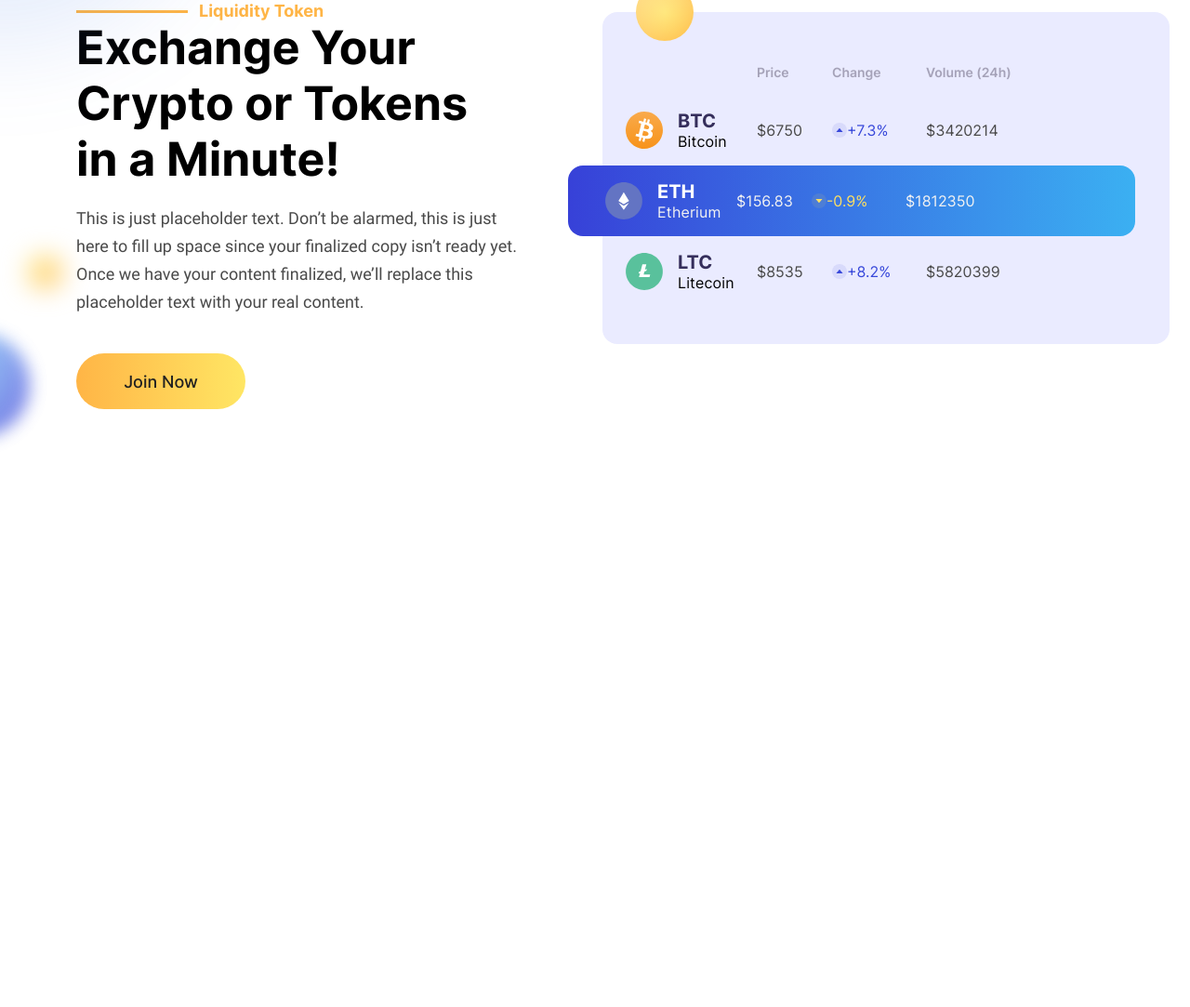
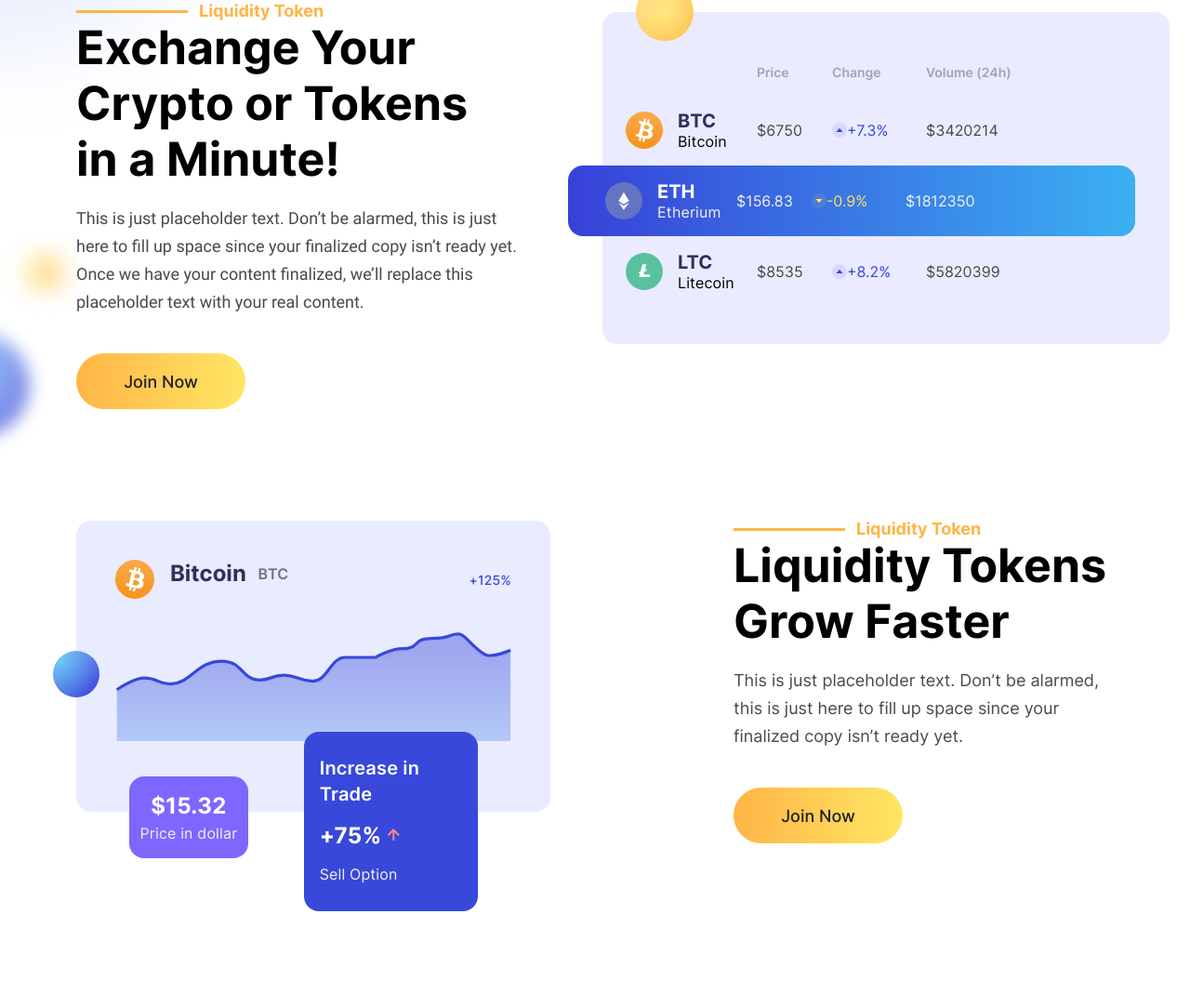
Before and after one commit to JustinPaul25/liquidity, a plain HTML site: page index.html in a window 1280 px wide. Shown: the part 4621-5704 px from the top of the page at 93% size. Before the commit the page ends 5121 px from the top, so only its background shows below. Drawn offline with nearby package versions, Linux system fonts and the light colour scheme.

Commit message:
tokens section

```diff
--- a/assets/css/main.css
+++ b/assets/css/main.css
@@ -5,6 +5,7 @@
 @import 'lessons.css';
 @import 'features.css';
 @import 'exchange.css';
+@import 'token.css';
 
 body {
     position: relative;
--- /dev/null
+++ b/assets/css/token.css
@@ -0,0 +1,194 @@
+.token-wrapper {
+    padding: 60px 90px 176px 90px;
+    display: flex;
+}
+
+.token-chart-wrapper {
+    width: 610px;
+    height: 313px;
+    border-radius: 16px;
+    background: #E9EBFF;
+    padding: 42.07px 42.07px 50.07px 42.07px;
+    transform: translateX(-40px);
+}
+
+.token-bitcoin-title {
+    color: #352E5B;
+    font-size: 24px;
+    font-style: normal;
+    font-weight: 700;
+    line-height: normal;
+    margin-bottom: 0px;
+    width: 86.241px;
+    margin-right: 8.42px;
+}
+
+.token-bitcoin-abbr {
+    color: #394149;
+    font-size: 16px;
+    font-style: normal;
+    font-weight: 600;
+    line-height: normal;
+    opacity: 0.7;
+    margin-top: 5px;
+    margin-bottom: 0px;
+}
+
+.token-perc-text {
+    color: #3848DA;
+    text-align: right;
+    font-size: 14px;
+    font-style: normal;
+    font-weight: 500;
+    line-height: normal;
+    letter-spacing: 0.14px;
+    margin-left: auto;
+    margin-bottom: 0px;
+}
+
+.graph-wrapper {
+    width: 100%;
+    height: auto;
+    margin-top: 35.76px;
+}
+
+.token-price-wrapper {
+    width: 177.74px;
+    height: 88.34px;
+    border-radius: 16px;
+    background: #7D67FF;
+    bottom: 0px;
+    left: 24px;
+    bottom: -8px;
+    display: flex;
+    flex-direction: column;
+    justify-content: center;
+    align-items: center;
+}
+
+.token-price-text {
+    color: #fff;
+    text-align: center;
+    font-size: 24px;
+    font-style: normal;
+    font-weight: 700;
+    line-height: normal;
+    letter-spacing: 0.24px;
+    margin-bottom: 4.21px;
+}
+
+.token-price-label-text {
+    color: #F2F2F2;
+    font-size: 16px;
+    font-style: normal;
+    font-weight: 400;
+    line-height: normal;
+    letter-spacing: 0.16px;
+    margin-bottom: 0px;
+}
+
+.token-increase-wrapper {
+    width: 187.207px;
+    height: 193.517px;
+    border-radius: 16px;
+    background: #3848DA;
+    backdrop-filter: blur(125px);
+    padding: 25.24px 16.83px 25.24px 16.83px;
+    display: flex;
+    flex-direction: column;
+    right: 120px;
+    bottom: -65px;
+}
+
+.token-increase-title-text {
+    color: #fff;
+    font-size: 20px;
+    font-style: normal;
+    font-weight: 600;
+    line-height: 28px;
+    letter-spacing: 0.2px;
+    margin-bottom: 16.83;
+}
+
+.token-inc-perc-text {
+    color: #fff;
+    font-size: 24px;
+    font-style: normal;
+    font-weight: 700;
+    line-height: normal;
+    letter-spacing: 0.24px;
+    margin-bottom: 0px;
+}
+
+.token-text-wrapper {
+    width: 429px;
+    margin-left: 84px;
+}
+
+.token-text-desc {
+    color: #494949;
+    font-size: 18px;
+    font-style: normal;
+    font-weight: 400;
+    line-height: 30px;
+}
+
+@media (max-width: 1400px) {
+    .token-wrapper {
+        padding: 60px 0px 176px 0px;
+        display: flex;
+    }
+
+    .token-chart-wrapper {
+        width: 510px;
+        transform: translateX(0px);
+    }
+
+    .token-text-wrapper {
+        width: 429px;
+        margin-left: auto;
+        padding-left: 20px
+    }
+
+    .token-price-wrapper {
+        width: 127.74px;
+        height: 88.34px;
+        border-radius: 16px;
+        bottom: 0px;
+        left: 15px;
+        bottom: -8px;
+    }
+}
+
+@media (max-width: 991.98px) {
+    .token-wrapper {
+        padding: 60px 0px 176px 0px;
+        display: flex;
+        flex-direction: column;
+        align-items: center;
+    }
+
+    .token-text-wrapper {
+        width: 100%;
+        padding-left: 0px;
+        margin-top: 150px;
+    }
+
+    .token-chart-wrapper {
+        width: 80%;
+        height: 313px;
+        border-radius: 16px;
+        background: #E9EBFF;
+        padding: 42.07px 42.07px 50.07px 42.07px;
+    }
+}
+
+@media (max-width: 768px) {
+    .token-chart-wrapper {
+        width: 100%;
+        height: 313px;
+        border-radius: 16px;
+        background: #E9EBFF;
+        padding: 42.07px 42.07px 50.07px 42.07px;
+    }
+}
--- a/index.html
+++ b/index.html
@@ -313,7 +313,7 @@
         </div>
         <div class="container">
             <div class="exhange-wrapper">
-                <div class="exhange-texts-wrapper">
+                <div class="exhange-texts-wrapper z-5">
                     <div class="d-flex align-items-center">
                         <div class="hero-content-yellow-line"></div>
                         <p class="hero-text-yellow-sm mb-0">Liquidity Token</p>
@@ -434,7 +434,61 @@
 
     <div class="position-relative z-4">
         <div class="container">
-
+            <div class="token-wrapper">
+                <div class="token-chart-wrapper position-relative">
+                    <div class="position-absolute w-100 h-100">
+                        <div class="position-absolute ellipse-blue" style="width: 50px; height: 50px; bottom: 165px; left: -67px;"></div>
+                        <div class="position-absolute token-price-wrapper">
+                            <p class="token-price-text">$15.32</p>
+                            <p class="token-price-label-text">Price in dollar</p>
+                        </div>
+                        <div class="position-absolute token-increase-wrapper">
+                            <p class="token-increase-title-text">
+                                Increase in Trade
+                            </p>
+                            <div class="d-flex align-items-center" style="margin-bottom: 16.83px;">
+                                <p class="token-inc-perc-text">+75%</p>
+                                <img src="./assets/images/arrow-up.svg" alt="">
+                            </div>
+                            <p class="token-price-label-text">Sell Option</p>
+                        </div>
+                    </div>
+                    <div class="d-flex align-items-center">
+                        <div class="d-flex">
+                            <img src="./assets/images/btc-icon-2.svg" width="42.069px" height="42.069px" style="margin-right: 16.83px;" alt="">
+                            <p class="token-bitcoin-title">
+                                Bitcoin
+                            </p>
+                            <p class="token-bitcoin-abbr">
+                                BTC
+                            </p>
+                        </div>
+                        <p class="token-perc-text">
+                            +125%
+                        </p>
+                    </div>
+                    <div class="graph-wrapper">
+                        <img src="./assets/images/token-graph.svg" style="height: 100%; width: 100%;" alt="">
+                    </div>
+                </div>
+                <div class="token-text-wrapper">
+                    <div class="d-flex align-items-center">
+                        <div class="hero-content-yellow-line"></div>
+                        <p class="hero-text-yellow-sm mb-0">Liquidity Token</p>
+                    </div>
+                    <div>
+                        <p class="section-heading exchange-heading-width">
+                            Liquidity Tokens Grow Faster
+                        </p>
+                    </div>
+                    <div style="margin-top: 19px;">
+                        <p class="token-text-desc">
+                            This is just placeholder text. Don’t be alarmed, this is just here to fill up space since your finalized copy isn’t ready yet.
+                        </p>
+                    </div>
+                    <div class="btn-yellow mt-40">Join Now</div>
+                </div>
+            </div>
         </div>
     </div>
 
```
Also changed, not shown: assets/images/arrow-up.svg (added), assets/images/token-graph.svg (added).
